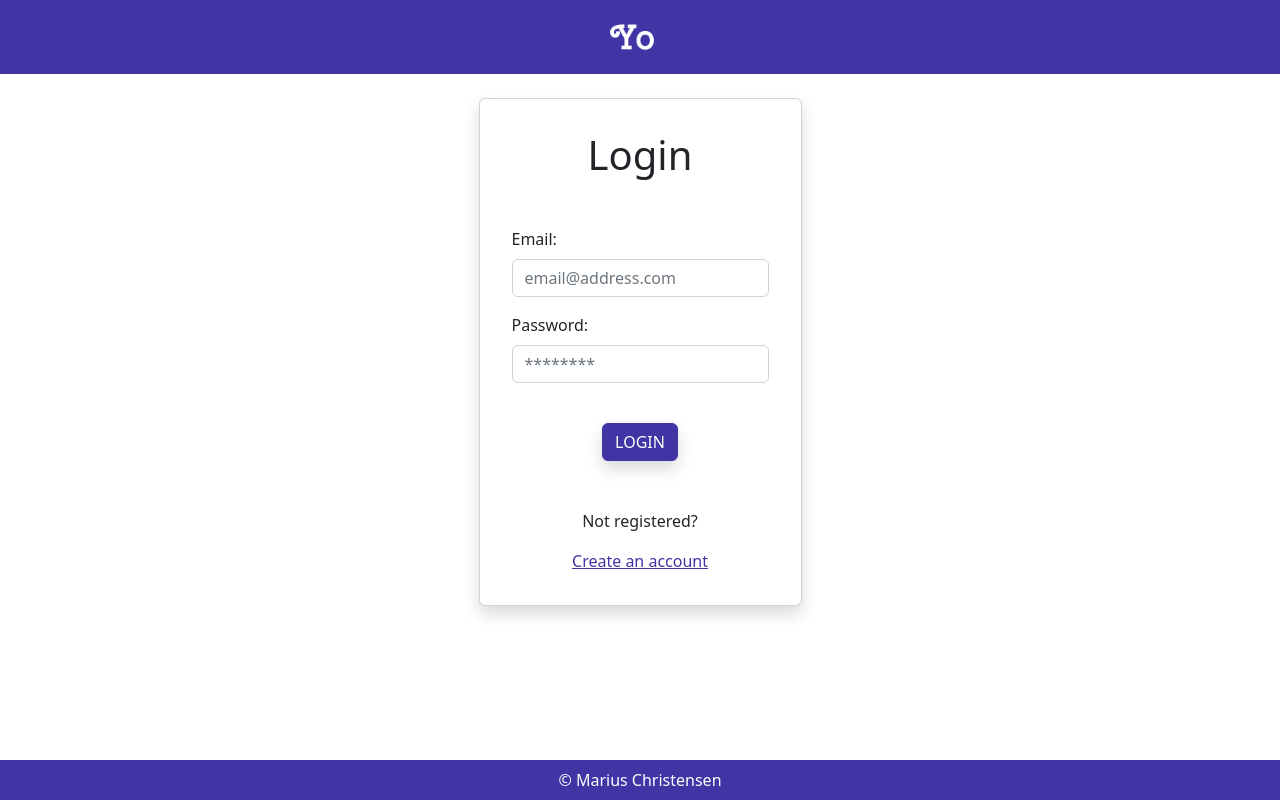
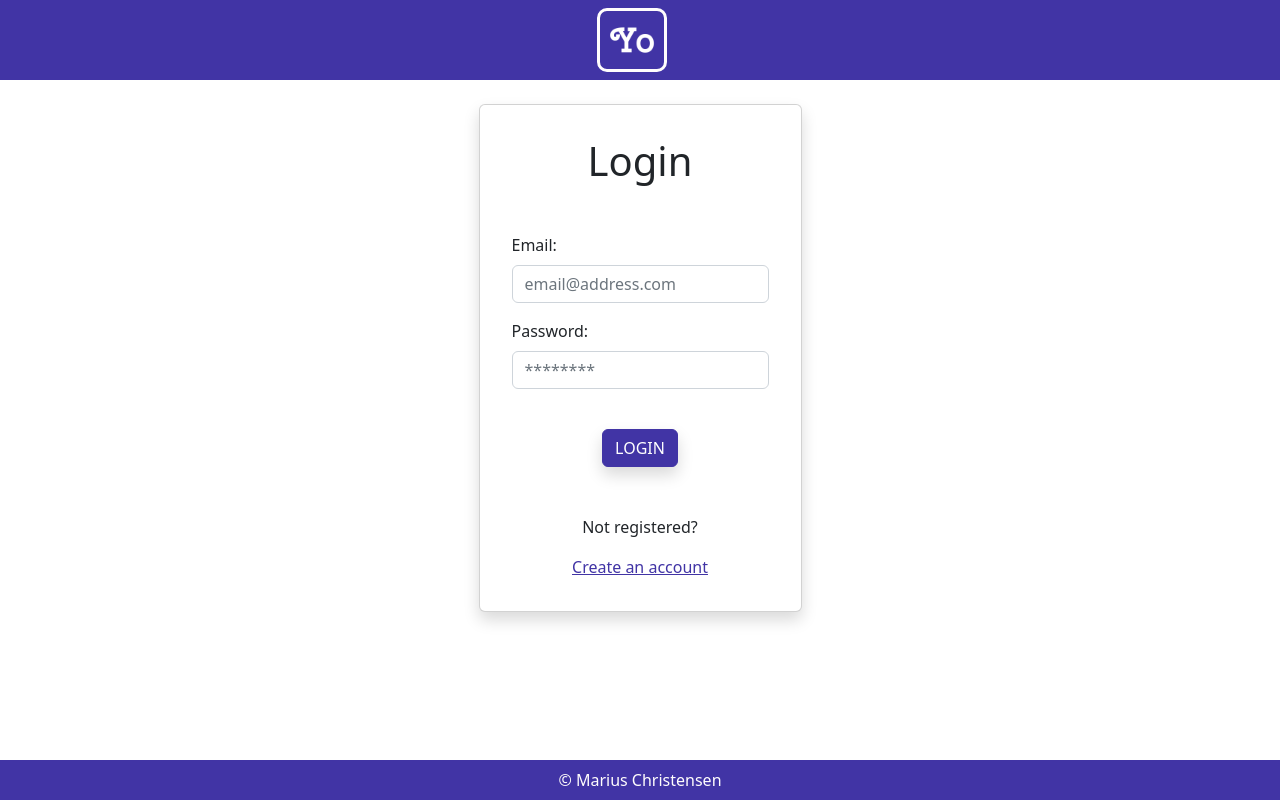
Before and after one commit to MariusChristensen/css-frameworks-ca, a website: page index.html in a window 1280 px wide. Drawn offline with nearby package versions, Linux system fonts and the light colour scheme.

Commit message:
added border to logo to make it stand out a bit more

```diff
--- a/src/scss/components/_nav.scss
+++ b/src/scss/components/_nav.scss
@@ -2,3 +2,9 @@
   border: 1px solid $secondary;
   border-radius: 10px;
 }
+
+.navbar-brand {
+  border: 3px solid $secondary;
+  padding: 5px 8px;
+  border-radius: 10px;
+}
```
Also changed, not shown: dist/css/styles.css, 1 other file.
